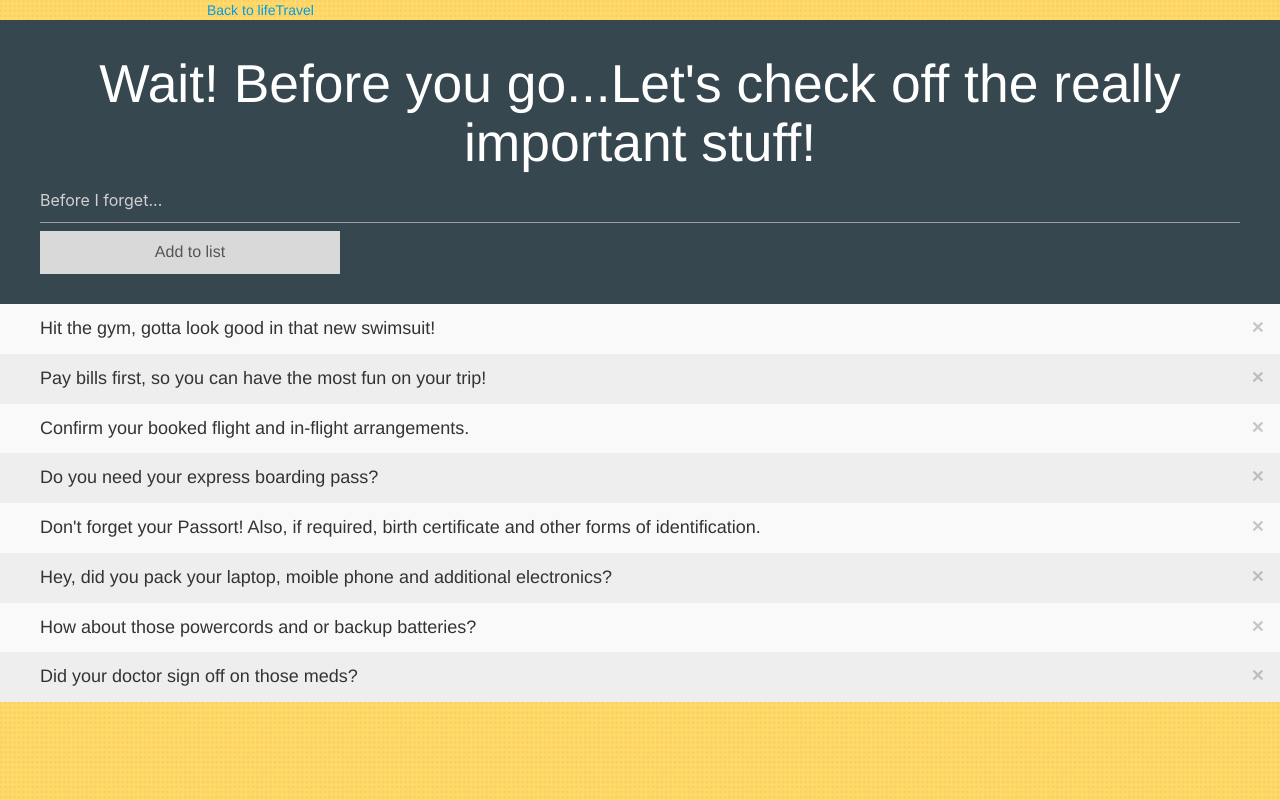
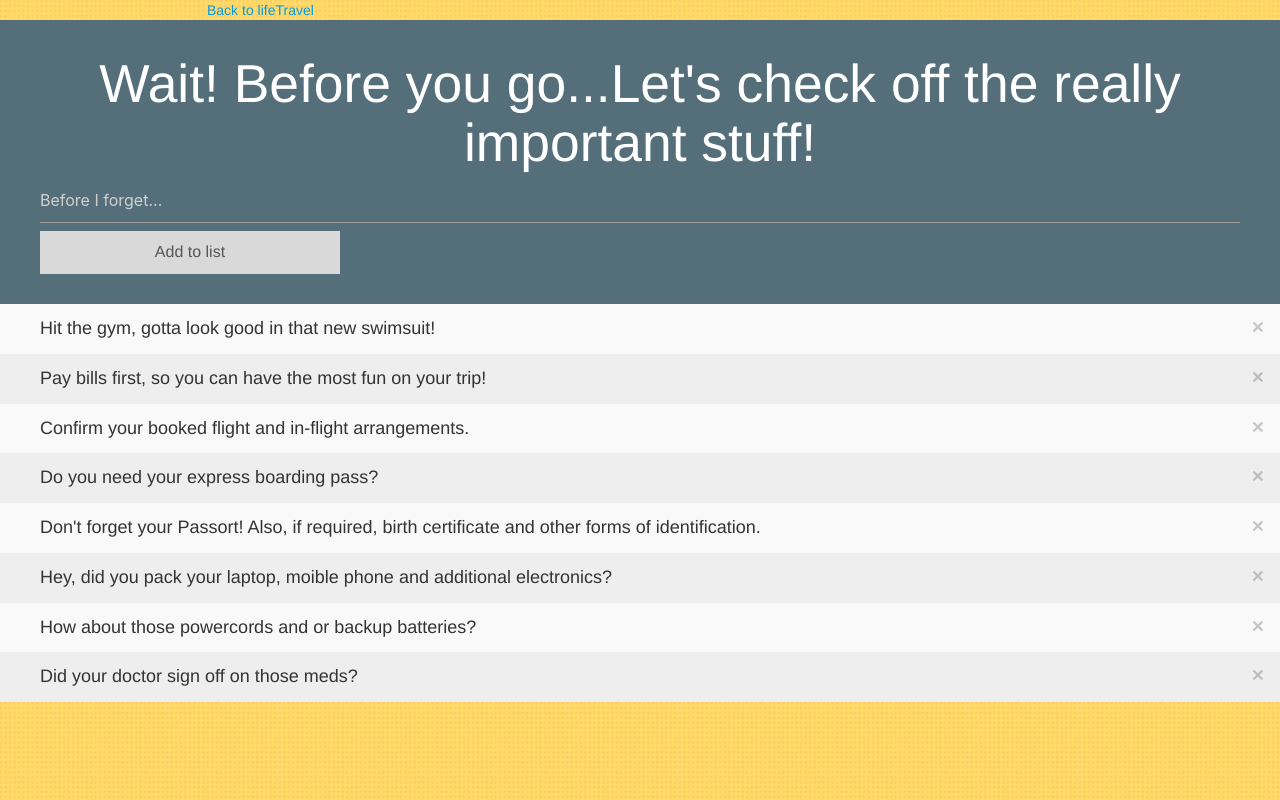
Before and after one commit to summiyah/travel-app, a plain HTML site: page travel-checklist.html in a window 1280 px wide. Drawn offline with nearby package versions, Linux system fonts and the light colour scheme.

Commit message:
fixed color from last change

```diff
--- a/travel-checklist.html
+++ b/travel-checklist.html
@@ -101,7 +101,7 @@
     }
     /* Style the header */
     .header {
-        background-color: #37474f;
+        background-color: #546e7a;
         padding: 30px 40px;
         color: navy;
         text-align: center;
```
